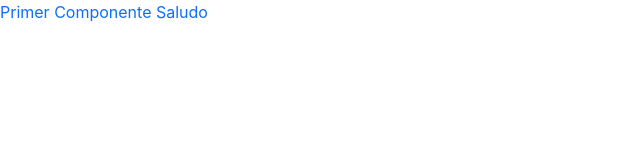
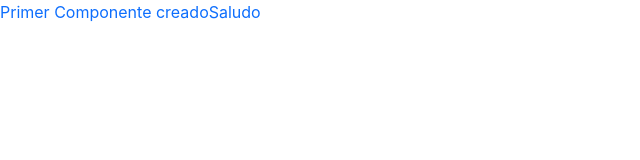
Before and after one commit to carjox555/React, a React (Create React App) app: page / in a window 1280 px wide. Shown: the top 160 px of the page, without its empty margins (0-640 px from the left). Built offline with nearby package versions, Linux system fonts and the light colour scheme.

Commit message:
empezando casa

```diff
--- a/src/App.jsx
+++ b/src/App.jsx
@@ -11,7 +11,7 @@ const App=() =>{
     danger:"text-danguer",
   };
   return (
-    <div className={classObjeto.primary}>Primer Componente {saludo}</div>
+    <div className={classObjeto.primary}>Primer Componente  creado{saludo}</div>
   );
 }
 
--- a/src/index.js
+++ b/src/index.js
@@ -10,3 +10,4 @@ ReactDOM.render(
     </React.StrictMode>,
     document.getElementById("root")
 );
+//Explorando otras
```
